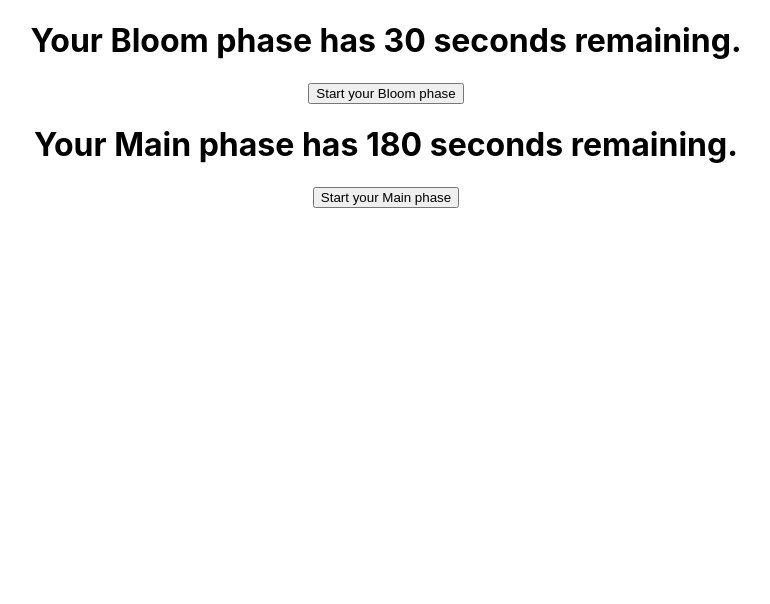
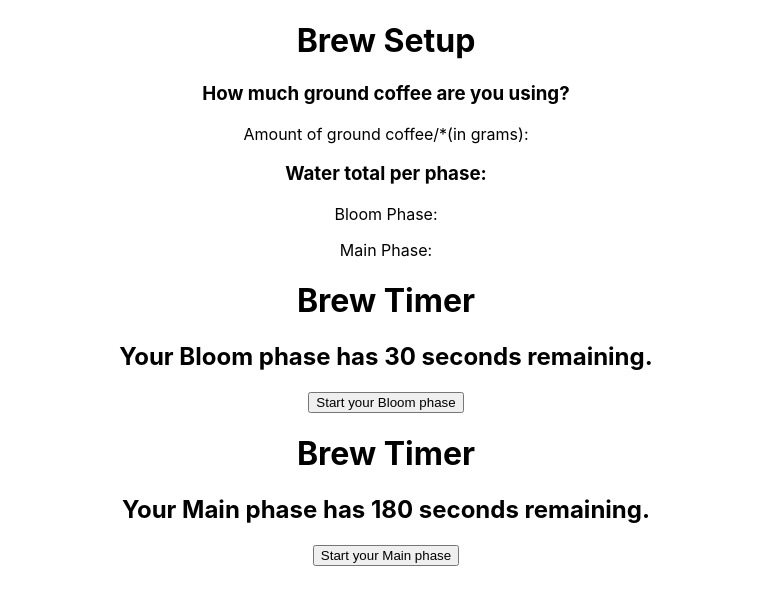
Before and after one commit to Esotastic/kalita-brew-timer, a React (Create React App) app: page / in a window 1280 px wide. Shown: the top 604 px of the page, without its empty margins (254-1024 px from the left). Built offline with nearby package versions, Linux system fonts and the light colour scheme.

Commit message:
Added dummy version of coffee weight entering

```diff
--- a/src/App.js
+++ b/src/App.js
@@ -3,12 +3,14 @@ import logo from './logo.svg';
 import './App.css';
 
 import Timer from "./components/Timer";
+import CoffeeAmount from "./components/CoffeeAmount";
 
 
 class App extends Component {
   render() {
     return (
       <div className="App">
+        <CoffeeAmount />
         <Timer phase="Bloom" />
         <Timer phase="Main" />
       </div>
--- /dev/null
+++ b/src/components/CoffeeAmount.js
@@ -0,0 +1,16 @@
+import React from "react";
+
+const CoffeeAmount = (props) => {
+  return (
+    <div>
+      <h1>Brew Setup</h1>
+      <h3>How much ground coffee are you using?</h3>
+      <p>Amount of ground coffee/*(in grams):</p>
+      <h3>Water total per phase:</h3>
+      <p>Bloom Phase:</p>
+      <p>Main Phase:</p>
+    </div>
+  )
+}
+
+export default CoffeeAmount;
--- a/src/components/PhaseInfo.js
+++ b/src/components/PhaseInfo.js
@@ -4,7 +4,7 @@ import Button from "./Button";
 const PhaseInfo = (props) => {
   return (
     <div>
-      <h1>Your {props.phase} phase has {props.time} seconds remaining.</h1>
+      <h2>Your {props.phase} phase has {props.time} seconds remaining.</h2>
       <Button timeButton={props.timeHandler} phase={props.phase} />
     </div>
   )
--- a/src/components/Timer.js
+++ b/src/components/Timer.js
@@ -13,6 +13,7 @@ class Timer extends React.Component {
   }
 
   bloomTime() {
+    //---These both will be actual timers ---//
     this.setState({
       bloomTimer: this.state.bloomTimer - 1
     });
@@ -27,6 +28,7 @@ class Timer extends React.Component {
     const phase = this.props.phase;
     return (
       <div>
+        <h1>Brew Timer</h1>
         <PhaseInfo phase={phase} timeHandler={phase === "Bloom" ? this.bloomTime : this.mainTime} time={phase === "Bloom" ? this.state.bloomTimer : this.state.finishTimer} />
       </div>
     );
```
